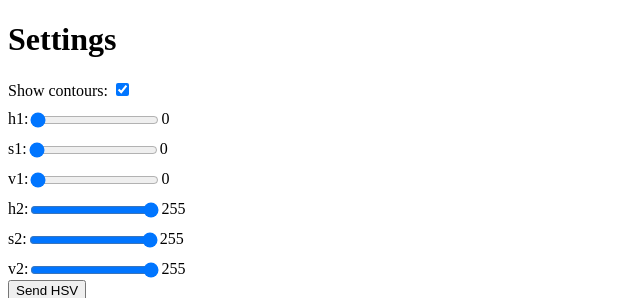
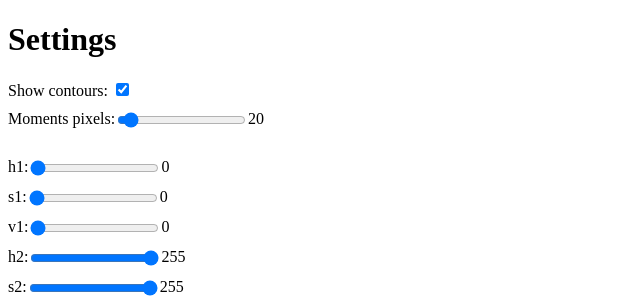
Before and after one commit to TMichaelan/embedded-systems-project-put, a Flask app: template templates/settings.html in a window 1280 px wide. Shown: the top 298 px of the page, without its empty margins (0-640 px from the left). Run offline with Flask 2, Linux system fonts and the light colour scheme; the template is opened without the code that fills it, so the values that code supplies are empty.

Commit message:
save progress

```diff
--- a/app.py
+++ b/app.py
@@ -20,6 +20,7 @@ v1 = 0
 h2 = 0
 s2 = 0
 v2 = 0
+mp = 20
 showContours = False
 
 def getFramesGenerator():
@@ -63,7 +64,7 @@ def getFramesGenerator():
                         cv2.line(frame, (cx, 0), (cx, height), (0, 255, 0), 1)  # рисуем линию линию по x
                         cv2.line(frame, (0, cy), (width, cy), (0, 255, 0), 1)  # линия по y
 
-                if iSee:    # если был найден объект
+                if iSee and stgs.MODE != 3:    # если был найден объект
                     controlY = 0.5  # начинаем ехать вперед с 50% мощностью
                 else:
                     controlY = 0.0  # останавливаемся
@@ -101,7 +102,7 @@ def getFramesGenerator():
                         maxc = max(contours, key=cv2.contourArea)  # находим наибольший контур
                         moments = cv2.moments(maxc)  # получаем моменты этого контура
 
-                        if moments["m00"] > 20:  # контуры с площадью меньше 20 пикселей не будут учитываться
+                        if moments["m00"] > stgs.MOMENTS_PIXELS:  # контуры с площадью меньше 20 пикселей не будут учитываться
                             cx = int(moments["m10"] / moments["m00"])  # находим координаты центра контура по x
                             cy = int(moments["m01"] / moments["m00"])  # находим координаты центра контура по y
 
@@ -133,6 +134,8 @@ def changeHSV():
 
         elif "BINARY_TWO" in line:
             lines[i] = f"BINARY_TWO = {(h2,s2,v2)}\n"
+        elif "MOMENTS_PIXELS" in line:
+            lines[i] = f"MOMENTS_PIXELS = {mp}\n"
 
     with open("settings.py", "w") as f:
         f.writelines(lines)
@@ -163,10 +166,11 @@ elif stgs.MODE == 3:
 
     @app.route("/process", methods=["POST"])
     def process():
-        global h1,s1,v1,h2,s2,v2,showContours
+        global h1,s1,v1,h2,s2,v2,showContours,mp
         # Получаем данные из запроса
         data = request.get_json()
         # Извлекаем значения слайдеров
+        mp = data["slider0"]
         h1 = data["slider1"]
         s1 = data["slider2"]
         v1 = data["slider3"]
--- a/templates/settings.html
+++ b/templates/settings.html
@@ -7,7 +7,7 @@
 .body {
   background: rgba(5, 17, 56, 0.089);
 }
-.sliderr {
+.slider {
 	display: flex;
 	margin-top: 10px;
 }
@@ -41,32 +41,38 @@
   Show contours:
   <input type="checkbox" id="showConts" name="showConts" checked onchange="checkbox()">
 </div>
-<div class="sliderr" >
+<div class="slider" >
+Moments pixels:
+<input id="mom_pix" type="range" min="0" value="5" max="100">
+<div id="box-0">20</div>
+</div>
+<br>
+<div class="slider" >
 h1:
 <input id="num-1" type="range" min="0" value="0" max="255">
 <div id="box-1">0</div>
 </div>
-<div class="sliderr" >
+<div class="slider" >
 s1:
 <input id="num-2" type="range" min="0" value="0" max="255">
 <div id="box-2">0</div>
 </div>
-<div class="sliderr" >
+<div class="slider" >
 v1:
 <input id="num-3" type="range" min="0" value="0" max="255">
 <div id="box-3">0</div>
 </div>
-<div class="sliderr" >
+<div class="slider" >
 h2:
 <input id="num-4" type="range" min="0" value="255" max="255">
 <div id="box-4">255</div>
 </div>
-<div class="sliderr" >
+<div class="slider" >
 s2:
 <input id="num-5" type="range" min="0" value="255" max="255">
 <div id="box-5">255</div>
 </div>
-<div class="sliderr" >
+<div class="slider" >
 v2:
 <input id="num-6" type="range" min="0" value="255" max="255">
 <div id="box-6">255</div>
@@ -108,6 +114,7 @@ v2:
 
   function sendValues() {
   // Получаем значения слайдеров
+  var slider0 = document.getElementById("mom_pix").value;
   var slider1 = document.getElementById("num-1").value;
   var slider2 = document.getElementById("num-2").value;
   var slider3 = document.getElementById("num-3").value;
@@ -126,6 +133,7 @@ v2:
 
   // Отправляем данные в формате JSON
   xhr.send(JSON.stringify({
+    slider0: slider0,
     slider1: slider1,
     slider2: slider2,
     slider3: slider3,
@@ -158,6 +166,14 @@ document.getElementById('num-1').addEventListener // добавляем собы
     'input', // на ввод
     function name(e){ // задаём имя, чтобы потом можно было сбросить  выполнение функции на событие
       document.getElementById('box-1').innerText = this.value; // задаем текстом div'a значение поля, которое "прослушиваем"
+      sendValues()
+    }
+  )
+document.getElementById('mom_pix').addEventListener // добавляем событие
+  (
+    'input', // на ввод
+    function name(e){ // задаём имя, чтобы потом можно было сбросить  выполнение функции на событие
+      document.getElementById('box-0').innerText = this.value; // задаем текстом div'a значение поля, которое "прослушиваем"
       sendValues()
     }
   )
```
Also changed, not shown: settings.py (+4 -4 lines).
